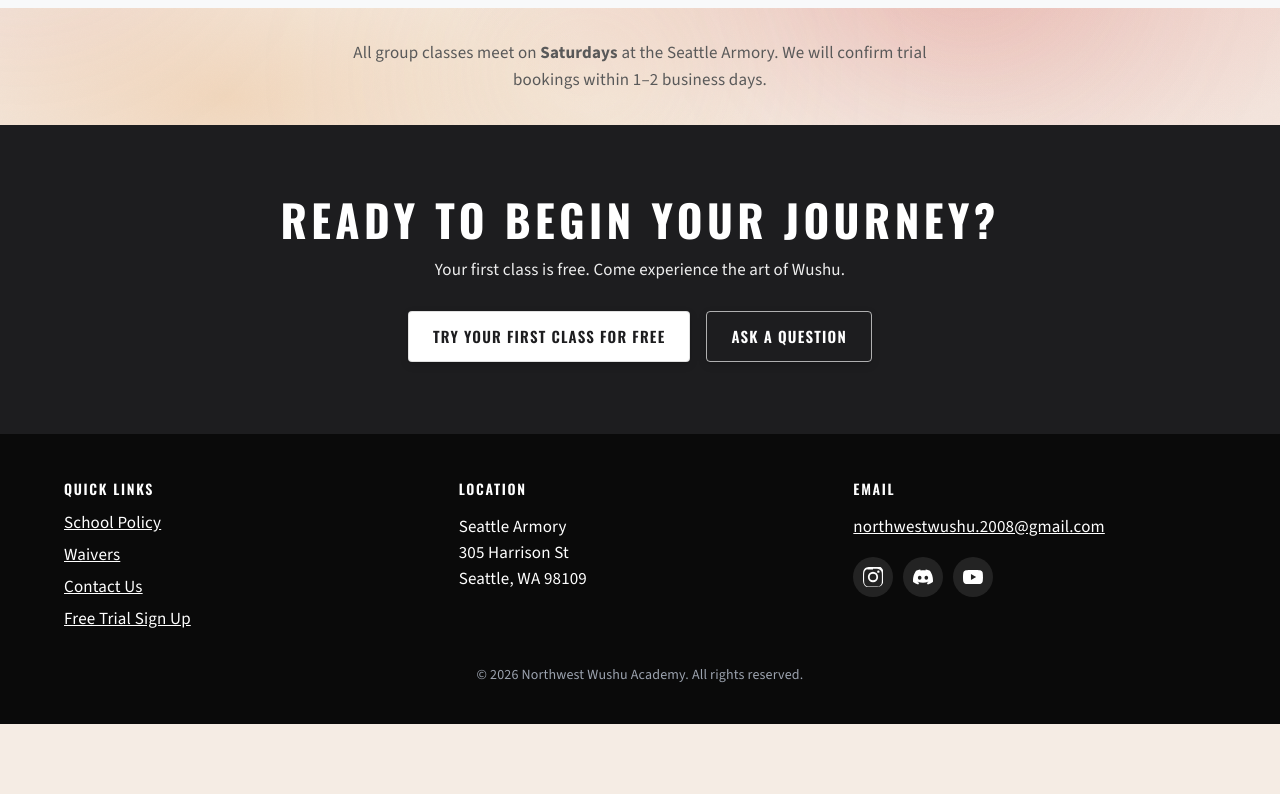
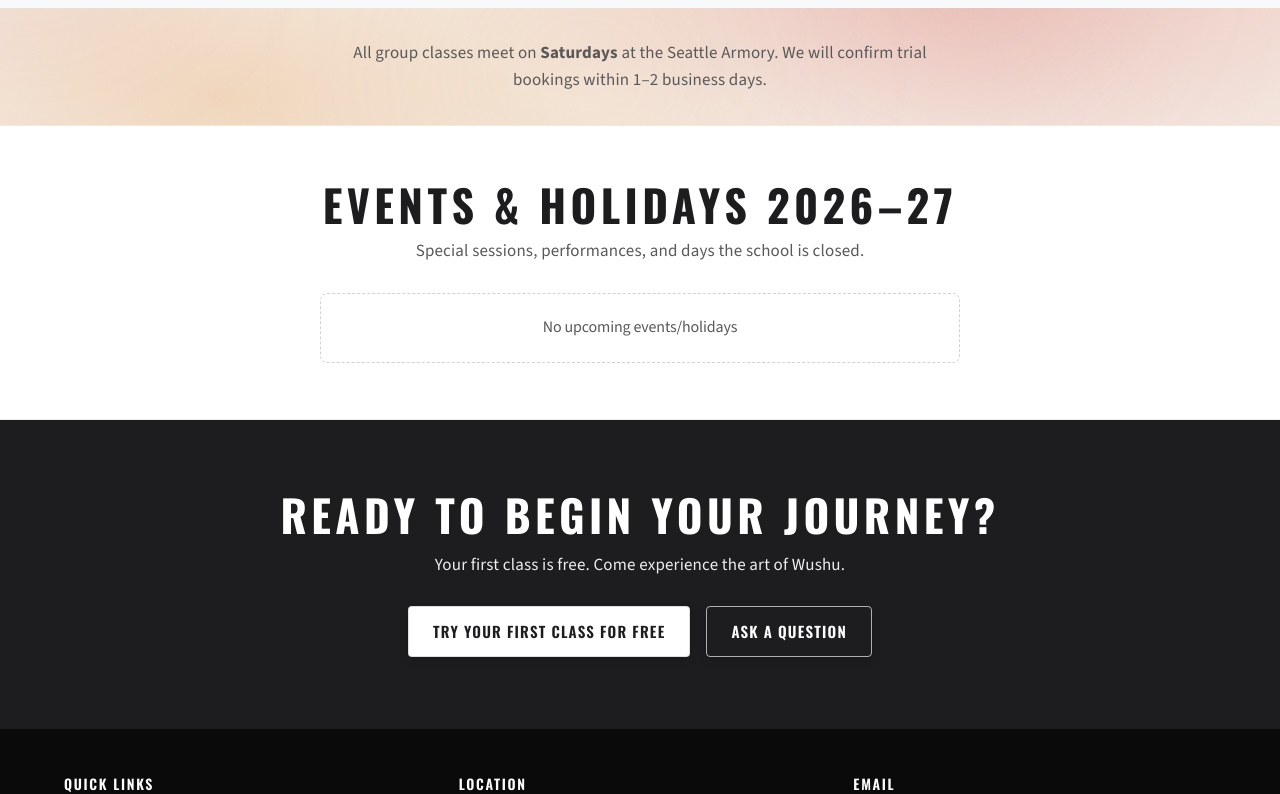
Before and after one commit to PrinceDChang/NWwushuwebsite, a React (Vite) app in the folder client/: page /schedule in a window 1280 px wide. Shown: the part 607-1401 px from the top of the page. Before the commit the page ends 1331 px from the top, so only its background shows below. Built offline with nearby package versions, Linux system fonts and the light colour scheme.

Commit message:
Add an Events & Holidays 2026–27 section on the schedule page.
Co-authored-by: Cursor <cursoragent@cursor.com>

```diff
--- /dev/null
+++ b/client/src/data/scheduleEvents.ts
@@ -0,0 +1,9 @@
+export type ScheduleEvent = {
+  id: string;
+  title: string;
+  dateLabel: string;
+  detail?: string;
+};
+
+/** Upcoming school events and holiday closures. Add items here as they are announced. */
+export const scheduleEvents: ScheduleEvent[] = [];
--- a/client/src/pages/SchedulePage.tsx
+++ b/client/src/pages/SchedulePage.tsx
@@ -1,6 +1,7 @@
 import CTABand from '../components/CTABand';
 import Layout from '../components/Layout';
 import ScheduleHero from '../components/ScheduleHero';
+import { scheduleEvents } from '../data/scheduleEvents';
 import { site } from '../data/site';
 
 export default function SchedulePage() {
@@ -17,6 +18,37 @@ export default function SchedulePage() {
         </div>
       </section>
 
+      <section
+        className="section section--alt schedule-events"
+        id="events"
+        aria-labelledby="schedule-events-heading"
+      >
+        <div className="container schedule-events__inner">
+          <h2 id="schedule-events-heading" className="section__title schedule-events__title">
+            Events &amp; Holidays 2026–27
+          </h2>
+          <p className="schedule-events__lede text-muted">
+            Special sessions, performances, and days the school is closed.
+          </p>
+
+          {scheduleEvents.length === 0 ? (
+            <p className="schedule-events__empty">No upcoming events/holidays</p>
+          ) : (
+            <ul className="schedule-events__list">
+              {scheduleEvents.map((event) => (
+                <li key={event.id} className="schedule-events__item">
+                  <time className="schedule-events__date">{event.dateLabel}</time>
+                  <div className="schedule-events__body">
+                    <h3 className="schedule-events__name">{event.title}</h3>
+                    {event.detail && <p className="schedule-events__detail">{event.detail}</p>}
+                  </div>
+                </li>
+              ))}
+            </ul>
+          )}
+        </div>
+      </section>
+
       <CTABand />
     </Layout>
   );
--- a/client/src/styles/pages.css
+++ b/client/src/styles/pages.css
@@ -443,6 +443,94 @@
 
 .schedule-page__footnote {
   padding: 2rem 0;
+}
+
+.schedule-events {
+  padding-block: 3.5rem;
+}
+
+.schedule-events__inner {
+  max-width: 40rem;
+  text-align: center;
+}
+
+.schedule-events__title {
+  margin: 0 0 0.65rem;
+}
+
+.schedule-events__lede {
+  margin: 0 0 1.75rem;
+  font-size: 1.0625rem;
+}
+
+.schedule-events__empty {
+  margin: 0;
+  padding: 1.35rem 1.25rem;
+  font-family: var(--font-sans);
+  font-size: 1rem;
+  font-weight: 500;
+  letter-spacing: -0.01em;
+  color: var(--color-muted);
+  border: 1px dashed var(--color-border-subtle);
+  border-radius: var(--radius-lg);
+  background: rgb(255 255 255 / 0.55);
+}
+
+.schedule-events__list {
+  list-style: none;
+  margin: 0;
+  padding: 0;
+  text-align: left;
+  display: grid;
+  gap: 0.85rem;
+}
+
+.schedule-events__item {
+  display: grid;
+  grid-template-columns: minmax(7rem, 8.5rem) 1fr;
+  gap: 1rem 1.25rem;
+  align-items: baseline;
+  padding: 1rem 0;
+  border-bottom: 1px solid var(--color-border-subtle);
+}
+
+.schedule-events__item:first-child {
+  border-top: 1px solid var(--color-border-subtle);
+}
+
+.schedule-events__date {
+  font-family: var(--font-display);
+  font-size: 0.8125rem;
+  font-weight: 600;
+  letter-spacing: 0.06em;
+  text-transform: uppercase;
+  color: var(--color-brand-dark);
+}
+
+.schedule-events__name {
+  margin: 0;
+  font-family: var(--font-sans);
+  font-size: 1.0625rem;
+  font-weight: 600;
+  letter-spacing: -0.02em;
+  color: var(--color-ink);
+}
+
+.schedule-events__detail {
+  margin: 0.35rem 0 0;
+  font-size: 0.9375rem;
+  color: var(--color-muted);
+}
+
+@media (max-width: 640px) {
+  .schedule-events {
+    padding-block: 2.75rem;
+  }
+
+  .schedule-events__item {
+    grid-template-columns: 1fr;
+    gap: 0.35rem;
+  }
 }
 
 .page-hero--schedule-calendar {
```
